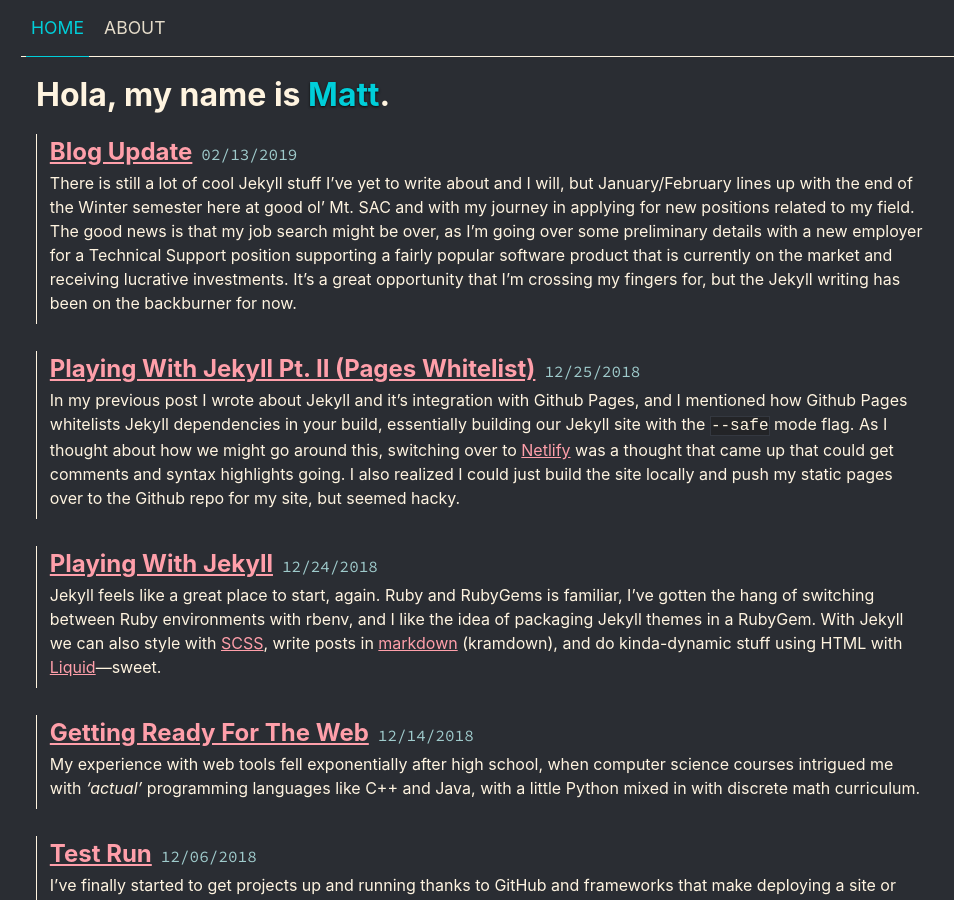
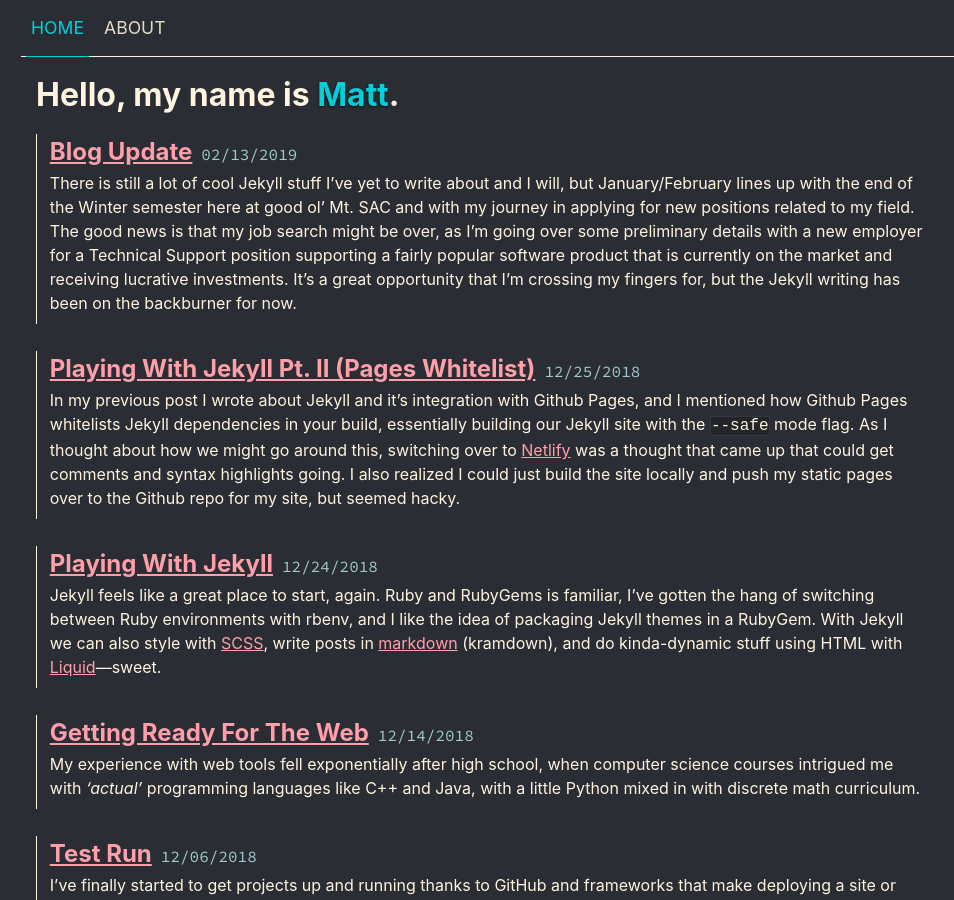
Before and after one commit to MattRugamas/mattrugamas.com, a Jekyll site: the page built from index.html, in a window 1280 px wide and 900 px high. Shown: the whole window, without its empty margins (19-973 px from the left). Built offline with Jekyll 4.4.1, drawn with Linux system fonts in a browser that asks for light colours.

Commit message:
Attempting another build

```diff
--- a/index.html
+++ b/index.html
@@ -1,7 +1,7 @@
 ---
 <!-- title: Matt's Weblog -->
 ---
-<h1 class="hello">Hola, my name is <strong>Matt</strong>.</h1>
+<h1 class="hello">Hello, my name is <strong>Matt</strong>.</h1>
 <ul id="blog-list">
 {% for post in site.posts %}
   <li>
```
